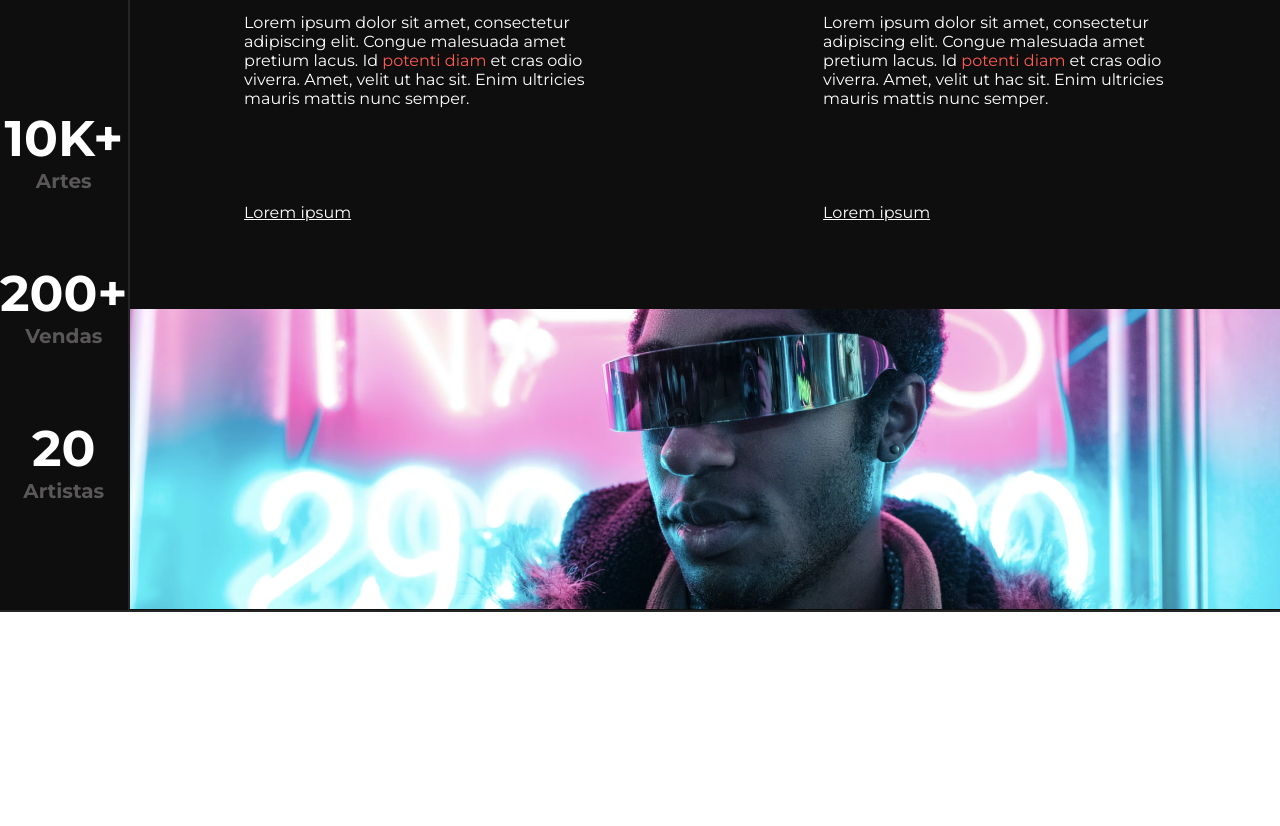
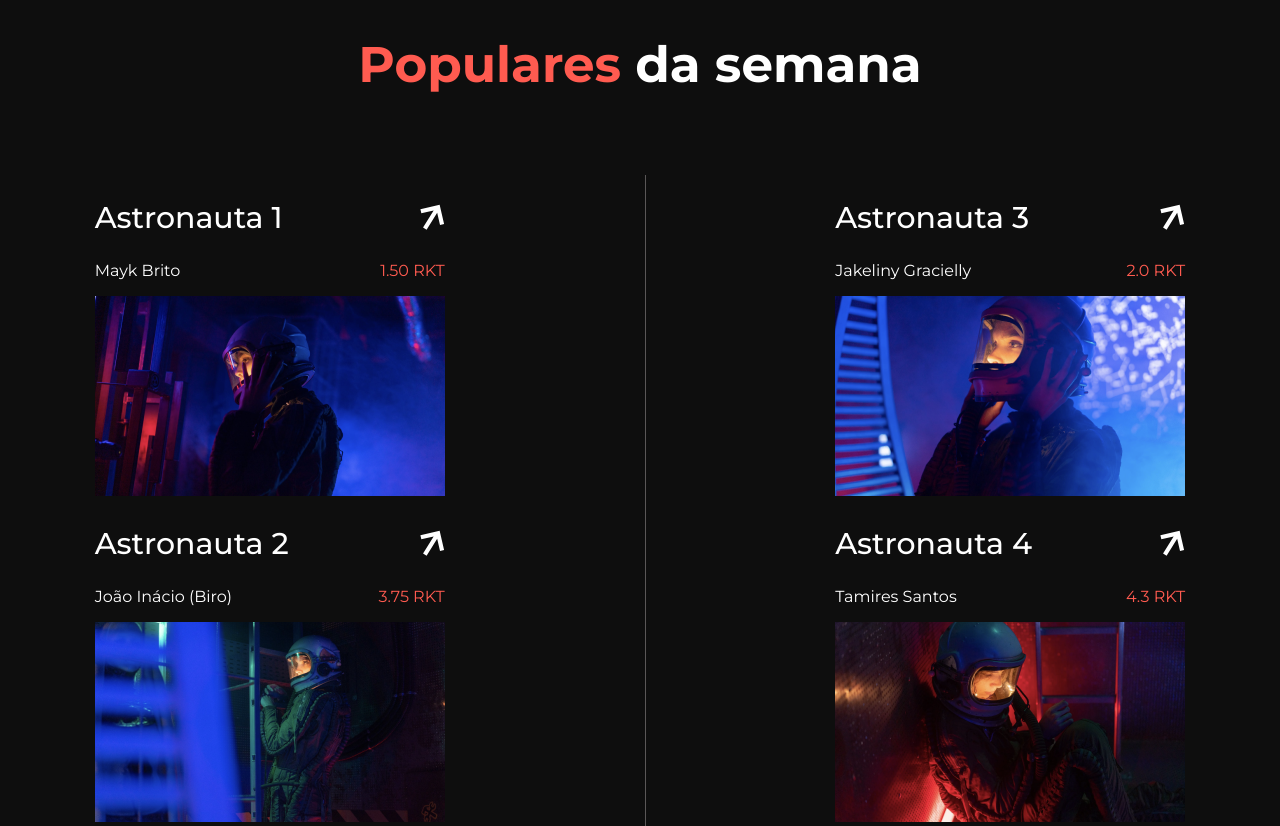
Before and after one commit to Chris-Valentim/Rocket-NFTs, a React (Create React App) app: page / in a window 1280 px wide. Before the commit the page ends 800 px from the top, so only its background shows below. Built offline with nearby package versions, Linux system fonts and the light colour scheme; the HTML template or start-up script is replaced by a standard one.

Commit message:
Feat:(Criação do componente MainThree)

```diff
--- a/src/App.tsx
+++ b/src/App.tsx
@@ -1,13 +1,15 @@
 import './index.css'
 
 // import { MainOne } from './components/Main-1/index'
-import { MainTwo } from './components/Main-2'
+// import { MainTwo } from './components/Main-2'
+import { MainThree } from './components/Main-3';
 
 function App() {
   return (
     <>
       {/* <MainOne /> */}
-      <MainTwo />
+      {/* <MainTwo /> */}
+      <MainThree />
     </>
   );
 }
--- /dev/null
+++ b/src/components/Main-3/index.tsx
@@ -0,0 +1,45 @@
+import * as S from './styles';
+
+import astronautaOne from '../../assets/astronauta-1.png'
+import astronautaTwo from '../../assets/astronauta-2.png'
+import astronautaThree from '../../assets/astronauta-3.png'
+import astronautaFour from '../../assets/astronauta-4.png'
+import arrowWhite from '../../assets/arrow-white.svg'
+
+const MainThree = () => {
+  return (
+    <S.Wrapper>
+      <S.Title>
+        <S.StyledText>Populares</S.StyledText> da semana
+      </S.Title>
+      <S.Content>
+        <S.CardColumnOne>
+          <div>
+            <S.SubTitle>Astronauta 1<img src={arrowWhite} alt="arrow-White" /></S.SubTitle>
+            <S.AvatarName>Mayk Brito <S.StyledText>1.50 RKT</S.StyledText></S.AvatarName>
+            <img src={astronautaOne} alt="astronauta One" />
+          </div>
+          <div>
+            <S.SubTitle>Astronauta 2<img src={arrowWhite} alt="arrow-White" /></S.SubTitle>
+            <S.AvatarName>João Inácio (Biro) <S.StyledText>3.75 RKT</S.StyledText></S.AvatarName>
+            <img src={astronautaTwo} alt="astronauta Two" />
+          </div>
+        </S.CardColumnOne>
+        <div>
+          <div>
+            <S.SubTitle>Astronauta 3<img src={arrowWhite} alt="arrow-White" /></S.SubTitle>
+            <S.AvatarName>Jakeliny Gracielly <S.StyledText>2.0 RKT</S.StyledText></S.AvatarName>
+            <img src={astronautaThree} alt="astronauta Three" />
+          </div>
+          <div>
+            <S.SubTitle>Astronauta 4<img src={arrowWhite} alt="arrow-White" /></S.SubTitle>
+            <S.AvatarName>Tamires Santos <S.StyledText>4.3 RKT</S.StyledText></S.AvatarName>
+            <img src={astronautaFour} alt="astronauta Four" />
+          </div>
+        </div>
+      </S.Content>
+    </S.Wrapper>
+  )
+}
+
+export { MainThree }
--- /dev/null
+++ b/src/components/Main-3/styles.ts
@@ -0,0 +1,49 @@
+import styled from 'styled-components'
+
+export const Wrapper = styled.div`
+  background-color: var(--body-background);
+
+  display: flex;
+  flex-direction: column;
+`
+
+export const Title = styled.h1`
+  color: var(--text-color);
+  text-align: center;
+
+  font-weight: bold;
+  font-size: 50px;
+
+  margin-bottom: 80px;
+`
+
+export const StyledText = styled.span`
+  color: var(--color-logo);
+  `
+
+export const Content = styled.div`
+  display: flex;
+  justify-content: space-around;
+`
+
+export const SubTitle = styled.h2`
+  color: var(--text-color);
+
+  font-weight: 500;
+  font-size: 30px;
+
+  display: flex;
+  justify-content: space-between;
+`
+
+export const AvatarName = styled.p`
+  color: var(--text-color);
+
+  display: flex;
+  justify-content: space-between;
+`
+
+export const CardColumnOne = styled.div`
+  border-right: 1px solid var(--subtitle-color);
+  padding-right: 200px;
+`
```
Also changed, not shown: src/assets/astronauta-1.png (renamed from src/assets/astronauta 1.png).
